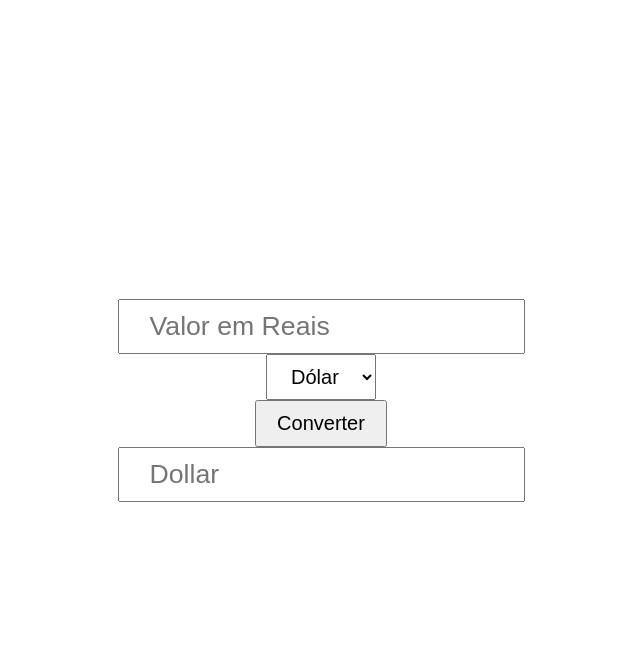
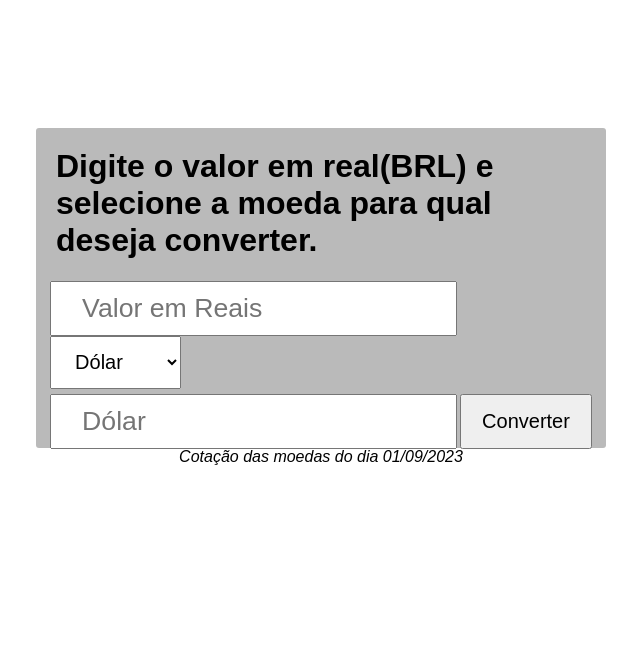
Before and after one commit to matheus-de-sousaf/conversor_de_moedas_simples, a plain HTML site: page index.html in a window 1280 px wide. Shown: the whole page, without its empty margins (319-959 px from the left). Drawn offline with Linux system fonts and the light colour scheme.

Commit message:
Commit_02

```diff
--- a/index.html
+++ b/index.html
@@ -10,16 +10,24 @@
 
 <body>
     <div id="container" onload="altPlace()">
+        <h1>Digite o valor em real(BRL) e selecione a moeda para qual deseja converter.</h1>
+        <div>
+            <div>
                 <input class="inputs" type="number" id="valor" placeholder="Valor em Reais">
-        <select  onchange="altPlace()" class="buttons" id="moedas">
+                <select onchange="altPlace()" class="buttons" id="moedas">
                     <option value="Dólar">Dólar</option>
                     <option value="Euro">Euro</option>
                     <option value="Libra">Libra</option>
                     <option value="Iene">Iene</option>
                 </select>
+            </div>
+            <div id="mini_container">
+                <input placeholder="Dólar" class="inputs" type="number" id="res">
                 <button class="buttons" id="btn_converter" onclick="Conversor()">Converter</button>
-        <input placeholder="Dollar" class="inputs" type="number" id="res">
             </div>
+        </div>
+    </div>
+    <p><i>Cotação das moedas do dia 01/09/2023</i></p>
 
 
 
--- a/scripts/script.js
+++ b/scripts/script.js
@@ -1,32 +1,31 @@
-
-
 
 function Conversor() {
    let valor = document.querySelector('#valor').value
    let moedas = document.querySelector('#moedas').value
    let res = document.querySelector('#res')
+   res.value = ``
 
    switch (moedas) {
 
       case 'Dólar':
-         res.value = res.innerHTML = `${valor * 4.98}`
+         res.value = res.innerHTML = `${valor / 4.98}`
+         break;
       case 'Euro':
-         res.value = res.innerHTML = `${valor * 5.36}`
+         res.value = res.innerHTML = `${valor / 5.36}`
+         break;
       case 'Libra':
-         res.value = res.innerHTML = `${valor * 6.27}`
+         res.value = res.innerHTML = `${valor / 6.27}`
+         break;
       case 'Iene':
-         res.value = res.innerHTML = `${valor * 0.034}`
+         res.value = res.innerHTML = `${valor / 0.034}`
          break;
    }
-
-   console.log(res)
-   console.log(moedas)
 }
-
 
 function altPlace(){
    let res = document.querySelector("#res")
    let moedas = document.querySelector('#moedas').value
    res.setAttribute("placeholder", `${moedas}`);
-   console.log(moedas)
+
+   res.value = res.innerHTML = ``
 }
--- a/styles/style.css
+++ b/styles/style.css
@@ -3,15 +3,20 @@ body{
     display: flex;
     justify-content: center;
     align-items: center;
+    flex-direction: column;
+    font-family: Arial, Helvetica, sans-serif;
+    padding-top: 10%;
 }
 #container{
-    width: 500px;
-    height: 500px;
+    width: 530px;
+    height: 300px;
     display: flex;
     flex-direction: column;
     justify-content: center;
     align-items: center;
-
+    background-color: rgb(186, 186, 186);
+    padding: 10px 20px;
+    border-radius: 3px;
 }
 
 .inputs{
@@ -22,3 +27,20 @@ font-size: 20pt;
     padding: 10px 20px;
     font-size: 15pt;
 }
+
+#mini_container{
+    display: flex;
+    flex-direction: row;
+    margin-top: 5px;
+}
+#moedas{
+    height: 53.6px;
+    width: 131.01px;
+}
+#btn_converter{
+    margin-left: 3px;
+}
+p{
+
+    margin-top: 0px;
+}
```
Lines whose indentation alone changed are shown as unchanged.
